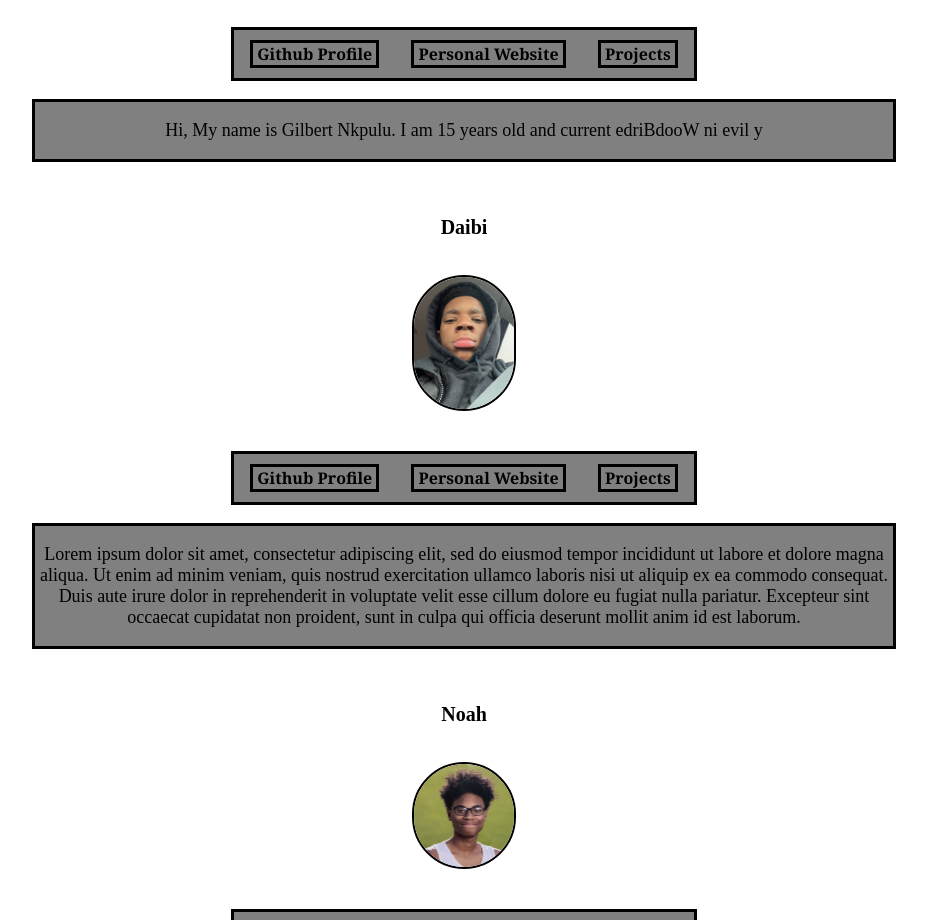
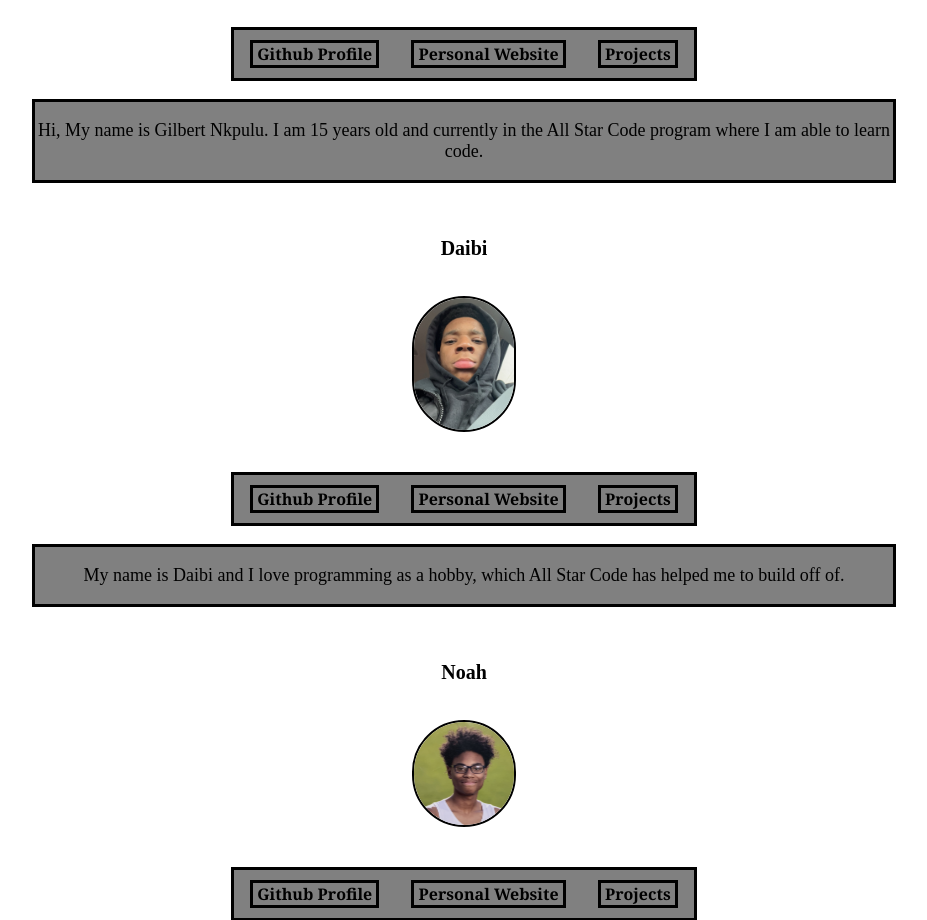
Before and after one commit to NoahASC24/Code-Mavericks-main-build, a plain HTML site: page index.html in a window 1280 px wide. Shown: the part 1040-1960 px from the top of the page, without its empty margins (176-1103 px from the left). Drawn offline with Linux system fonts and the light colour scheme.

Commit message:
Update index.html

```diff
--- a/index.html
+++ b/index.html
@@ -57,8 +57,7 @@
             </nav>
         </div>
         <br>
-        <div class="bio"><p> Hi, My name is Gilbert Nkpulu. I am 15 years old and current
-edriBdooW ni evil y</p></div>
+        <div class="bio"><p> Hi, My name is Gilbert Nkpulu. I am 15 years old and currently in the All Star Code program where I am able to learn code.</p></div>
             <br><br><br id="Daibi">
         <div class="header">Daibi</div>
         <br><br>
@@ -76,7 +75,7 @@ edriBdooW ni evil y</p></div>
             </nav>
         </div>
         <br>
-        <div class="bio"><p>Lorem ipsum dolor sit amet, consectetur adipiscing elit, sed do eiusmod tempor incididunt ut labore et dolore magna aliqua. Ut enim ad minim veniam, quis nostrud exercitation ullamco laboris nisi ut aliquip ex ea commodo consequat. Duis aute irure dolor in reprehenderit in voluptate velit esse cillum dolore eu fugiat nulla pariatur. Excepteur sint occaecat cupidatat non proident, sunt in culpa qui officia deserunt mollit anim id est laborum.</p></div>
+        <div class="bio"><p>My name is Daibi and I love programming as a hobby, which All Star Code has helped me to build off of.</p></div>
         <br><br><br id="Noah">
         <div class="header">Noah</div>
         <br><br>
```
